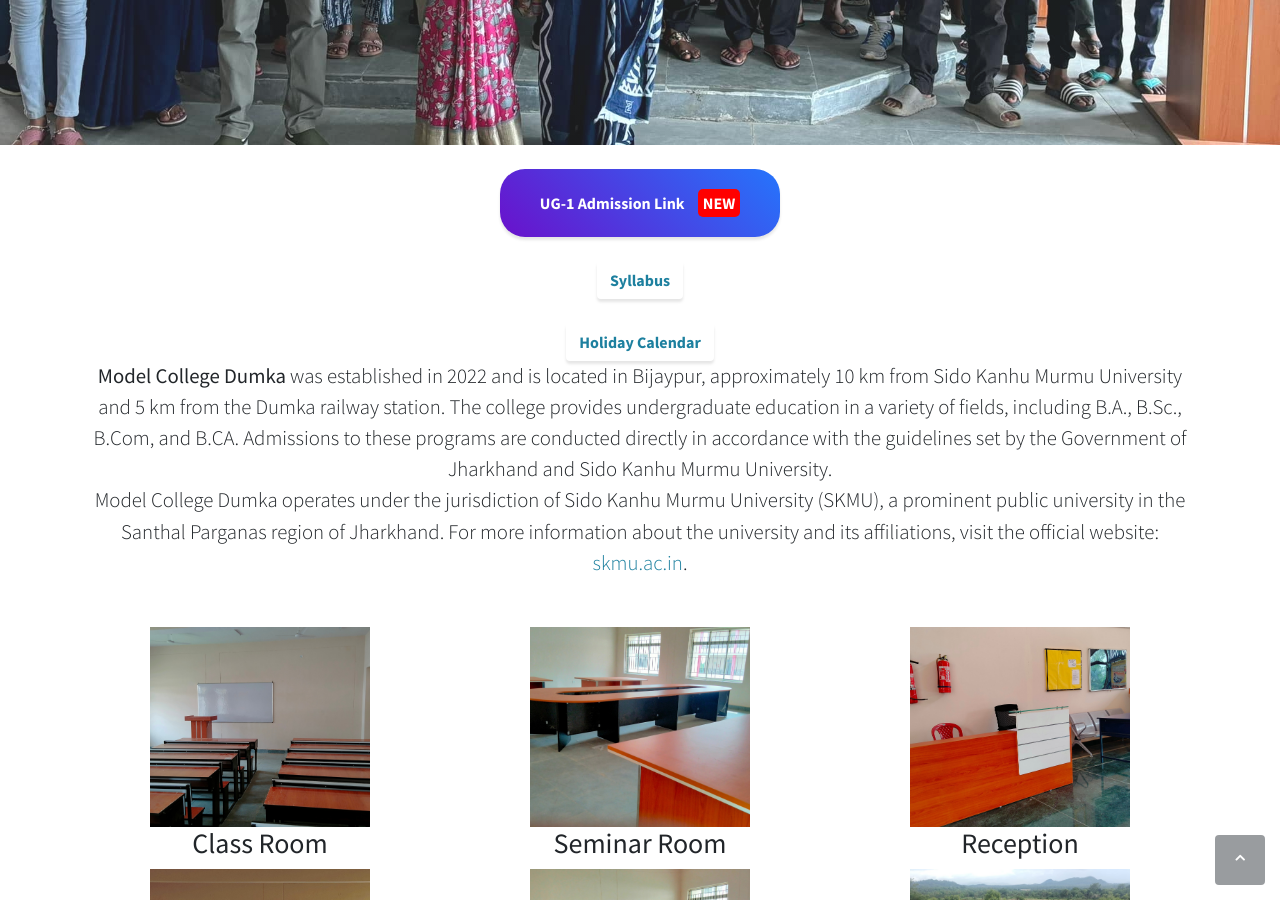
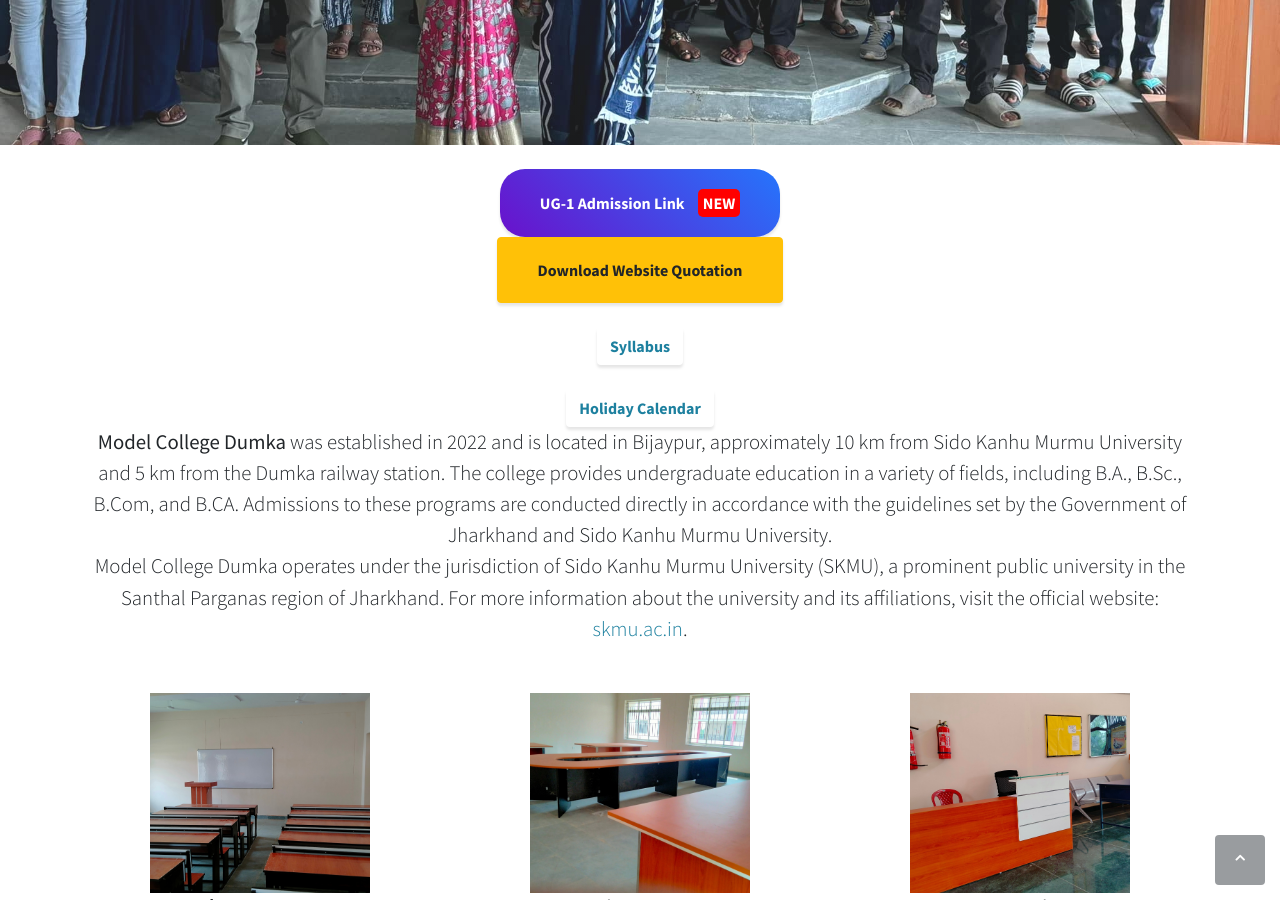
Before and after one commit to modelcollegedumka/modelcollegedumka.github.io, a Jekyll site: the page built from index.md, in a window 1280 px wide and 900 px high, scrolled down 885 px. Built offline with Jekyll 4.4.1, drawn with Linux system fonts in a browser that asks for light colours.

Commit message:
Quotation invite button

```diff
--- a/_layouts/home.html
+++ b/_layouts/home.html
@@ -88,7 +88,15 @@
           </div>
           <br>
         </div>
-
+<!-- Website Quotation Download Button -->
+<div class="row">
+  <div class="col-lg-12 text-center">
+    <a href="/assets/pdf/Model_College_Website_Quotation.pdf" class="btn btn-warning btn-xl js-scroll-trigger" download>
+      Download Website Quotation
+    </a>
+  </div>
+  <br>
+</div>
 
 
 <!-- Insert  syllabus button -->
```
